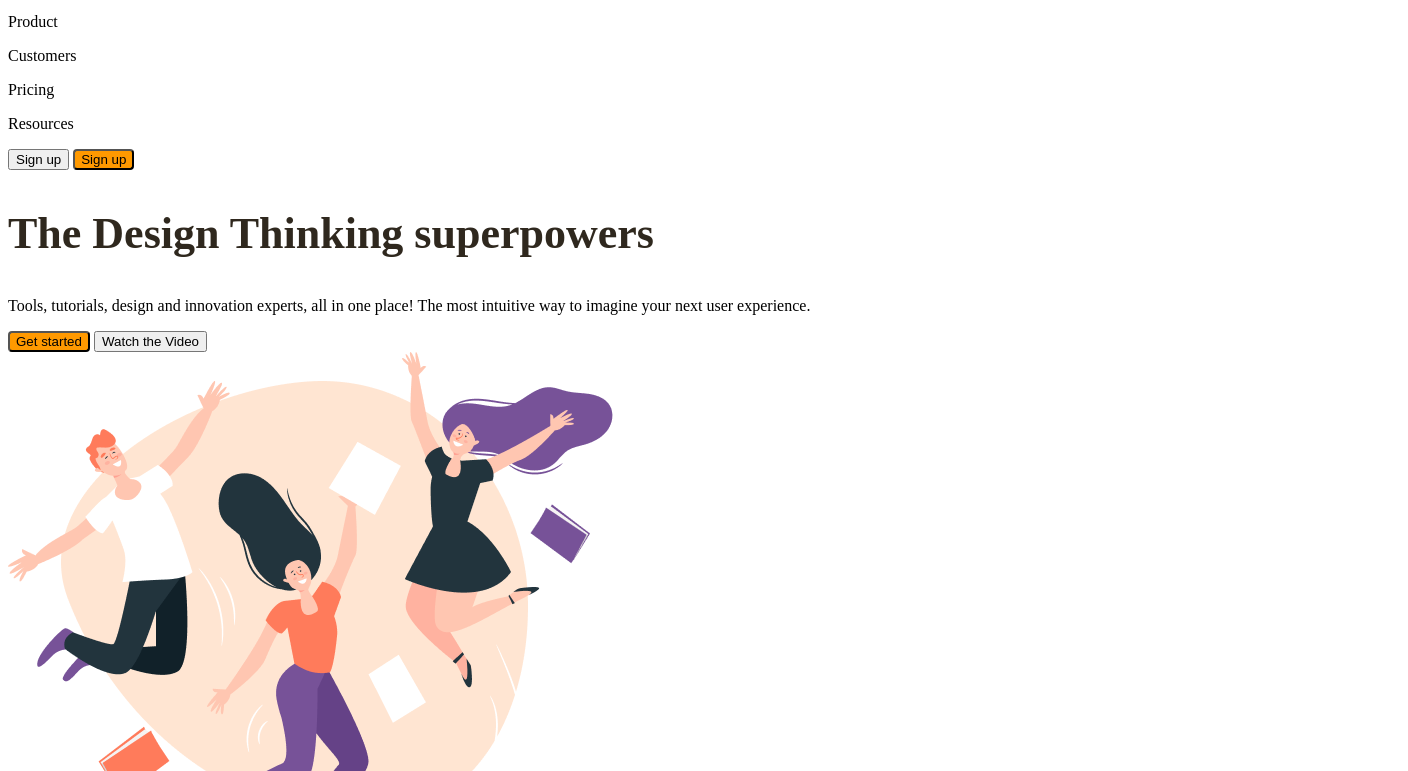
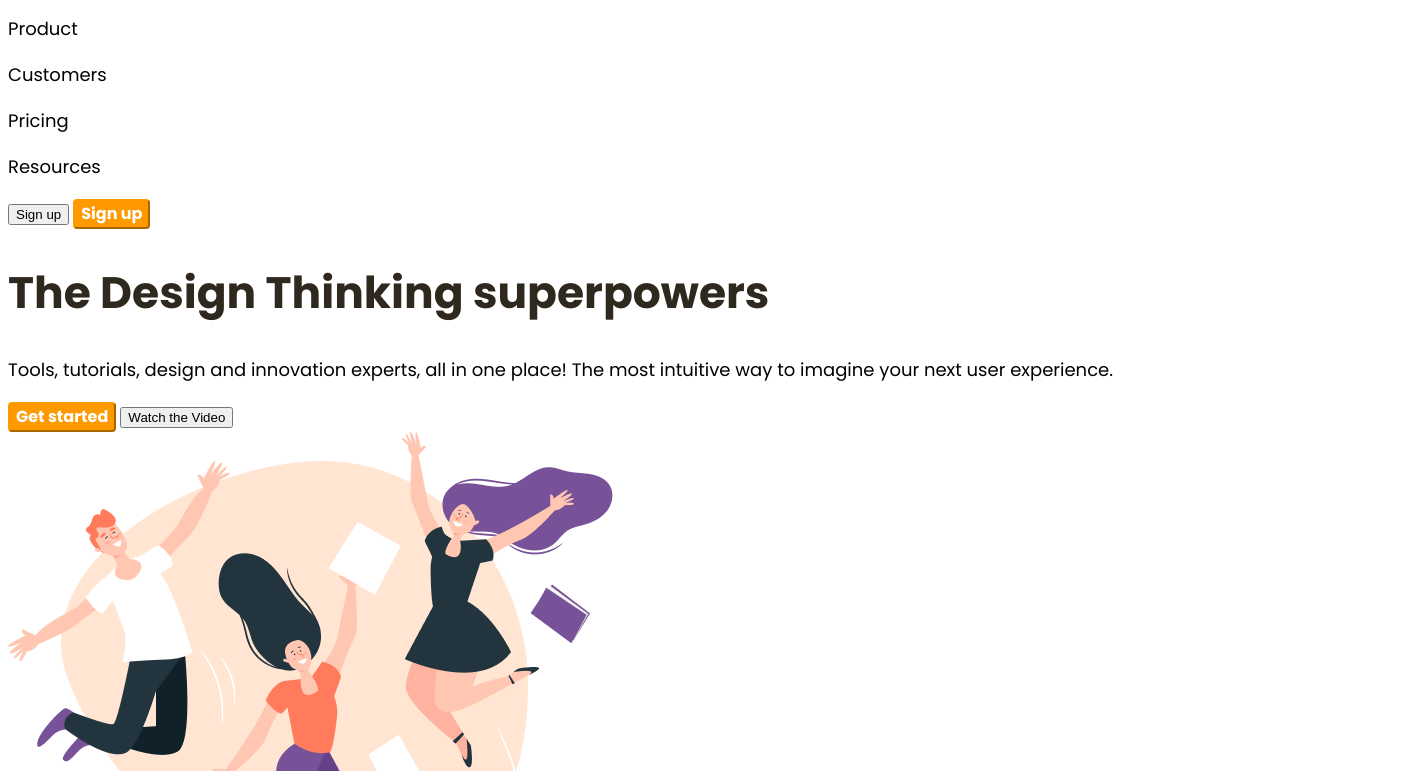
Before and after one commit to MattCarlyon/Assignment-5---CSS-Position-and-Transform, a plain HTML site: page index.html in a window 1280 px wide. Shown: the part 29-800 px from the top of the page, 1408 px wide, since content can reach past the window. Drawn offline with Linux system fonts and the light colour scheme.

Commit message:
fonts complete

```diff
--- a/index.html
+++ b/index.html
@@ -6,29 +6,33 @@
     <meta name="viewport" content="width=device-width, initial-scale=1.0">
     <title>Productly</title>
     <link rel="stylesheet" href="styles/index.css">
+    <link rel="preconnect" href="https://fonts.googleapis.com">
+    <link rel="preconnect" href="https://fonts.gstatic.com" crossorigin>
+    <link href="https://fonts.googleapis.com/css2?family=Poppins:wght@400;500;600;700&display=swap" rel="stylesheet">
 </head>
 <body>
+    <main class="container">
         <section class="navigation">
             <div>
                 <img src="images/Logo.svg" alt="logo">
             </div>
             <div>
-            <p>Product</p>
-            <p>Customers</p>
-            <p>Pricing</p>
-            <p>Resources</p>
+                <p class="p1">Product</p>
+                <p class="p1">Customers</p>
+                <p class="p1">Pricing</p>
+                <p class="p1">Resources</p>
             </div>
             <div>
-            <button class="btn3">Sign up</button>
-            <button class="btn1">Sign up</button>
+                <button class="btn3" class="p3">Sign up</button>
+                <button class="btn1" class="p3">Sign up</button>
             </div>
         </section>
         <section class="header">
             <div class="leftside">
                 <h1>The Design Thinking superpowers</h1>
-            <p>Tools, tutorials, design and innovation experts, all in one place! The most intuitive way to imagine your next user experience.</p>
-            <button class="btn1">Get started</button>
-            <button class="btn2">Watch the Video</button>
+                <p class="p1">Tools, tutorials, design and innovation experts, all in one place! The most intuitive way to imagine your next user experience.</p>
+                <button class="btn1" class="p2">Get started</button>
+                <button class="btn2" class="p3">Watch the Video</button>
             </div>
             <div>
             <img src="images/Image1.png" alt="jumping people">
@@ -61,7 +65,7 @@
         <section class="validation">
             <div class="text">
                 <p>Effortless Validation for</p>
-            <h3>Design Professionals</h3>
+                <h2>Design Professionals</h2>
                 <p>The Myspace page defines the individual, his or her characteristics, traits, personal choices and the overall personality of the person.</p>
                 <h4>Accessory makers</h4>
                 <p>While most people enjoy casino gambling, sports betting, lottery and bingo playing for the fun</p>
@@ -121,5 +125,6 @@
                 <button>Sign up Now</button>
             </div>
         </section>
+    </main>
 </body>
 </html>
--- a/styles/index.css
+++ b/styles/index.css
@@ -1,3 +1,9 @@
+.container {
+    position: relative;
+    width: 1400px;
+    height: 3843px;
+}
+
 h1 {
     /*position: absolute;
     width: 518px;
@@ -67,7 +73,49 @@ h4 {
     color: #2F281E;
 }
 
+p {
+    font-family: 'Poppins';
+    font-style: normal;
+    font-weight: 500;
+    font-size: 16px;
+    line-height: 26px;
+}
+
+.p1 {
+    font-family: 'Poppins';
+    font-style: normal;
+    font-weight: 400;
+    font-size: 18px;
+    line-height: 28px;
+}
+
+.p2 {
+    font-family: 'Poppins';
+    font-style: normal;
+    font-weight: 700;
+    font-size: 16px;
+    line-height: 24px;
+}
+
+.p3 {
+    font-family: 'Poppins';
+    font-style: normal;
+    font-weight: 600;
+    font-size: 16px;
+    line-height: 24px;
+}
+
 .btn1 {
     background: #FF9900;
     border-radius: 4px;
+    border-color: #FF9900;
+    color: white;
+    background: #FF9900;
+
+    font-family: 'Poppins';
+    font-style: normal;
+    font-weight: 700;
+    font-size: 16px;
+    line-height: 24px;
+    /* identical to box height */
 }
```
Lines whose indentation alone changed are shown as unchanged.
